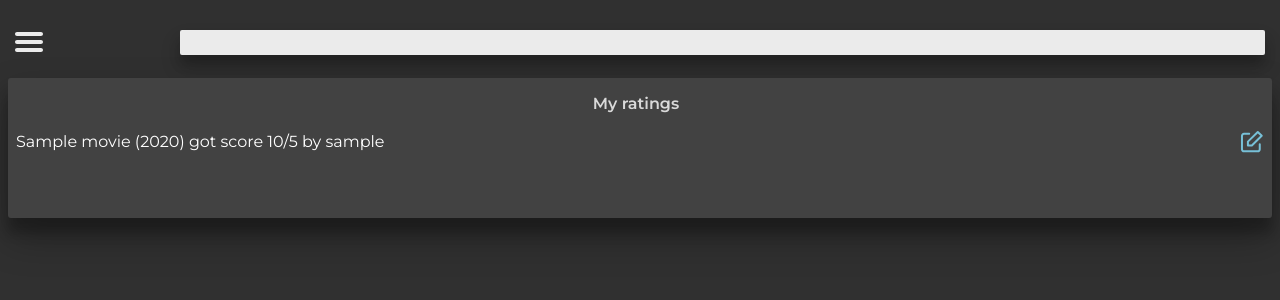
After one commit to benjaminleon/advicer, a Django app: page /ratings/ in a window 1280 px wide. The commit adds this page. Shown: the top 300 px of the page. Run offline with Django 3.2, Linux system fonts and the light colour scheme; a user stored in the database is signed in; tables that the repository leaves empty hold one stand-in row (values such as "Sample post").

Commit message:
Make page to see the ratings

```diff
--- a/tips/static/tips/style.css
+++ b/tips/static/tips/style.css
@@ -13,7 +13,7 @@ nav ul {
     z-index: 10;
     background: rgb(53, 49, 49);
     height: 100%;
-    width: 60%;
+    width: 70%;
 }
 
 nav ul li a {
@@ -236,3 +236,29 @@ header {
     padding-top: 1em;
     font-size: 12px;
 }
+
+/*****************************************/
+.section #ratings_list {
+/*    border: solid red 1px;*/
+    padding-top: 1em;
+    margin-left: 0.5em;
+    overflow: hidden;
+}
+
+.rating {
+    /*border: solid pink 1px;*/
+    overflow: auto;
+    margin-top: 1em;
+}
+
+.rating #text {
+    /*border: solid green 1px;*/
+    max-width: 90%;
+    float: left;
+}
+
+.rating img {
+    cursor: pointer;
+    /*border: solid white 1px;*/
+    float: right;
+}
--- a/tips/templates/tips/base.html
+++ b/tips/templates/tips/base.html
@@ -18,7 +18,7 @@
                         <img src="{% static 'tips/images/exit.svg' %}" alt="exit menu">
                     </li>
                     <li><a href="{% url 'tips:index' %}">Recommended for me</a></li>
-                    <li><a href="#">My rated movies</a></li>
+                    <li><a href="{% url 'tips:ratings' %}">My rated movies</a></li>
                     <li><a href="#">Common movies</a></li>
                     <li><a href="{% url 'logout' %}">Log out</a></li>
                 </ul>
--- a/tips/templates/tips/index.html
+++ b/tips/templates/tips/index.html
@@ -12,7 +12,7 @@
         <div class="section">
 
             <div class="headline">
-                Let's get started!</h1>
+                Let's get started!
             </div>
 
             <div id="main_content">
--- /dev/null
+++ b/tips/templates/tips/ratings.html
@@ -0,0 +1,37 @@
+{% extends 'base.html' %}
+{% load static %}
+
+<link rel="stylesheet" href="https://www.w3schools.com/w3css/4/w3.css">
+<link rel="stylesheet" type="text/css" href="{% static 'tips/style.css' %}">
+<meta name="viewport" content="width=device-width, initial-scale=1">
+
+{% block title %}Ratings{% endblock %}
+
+{% block content %}
+<div class="container">
+
+    <div class="section">
+
+        <div class="headline">
+        {% if ratings %}
+            My ratings
+        {% else %}
+            Go ahead and rate some movies!
+        {% endif %}
+        </div>
+
+        <ul id="ratings_list">
+        {% for rating in ratings %}
+            <div class="rating">
+                <li>
+                    <div id="text">{{ rating }}</div>
+                    <img src="{% static 'tips/images/edit.svg' %}" id="edit" class="edit" alt="edit">
+                </li>
+            </div>
+        {% endfor %}
+        </ul>
+
+    </div>
+
+</div>
+{% endblock %}
--- a/tips/urls.py
+++ b/tips/urls.py
@@ -10,4 +10,5 @@ urlpatterns = [
     path('deleteRating/<int:rating_id>', views.DeleteRating, name='delete'),
     path('deleteRatingByMovie/<int:movie_id>', views.DeleteRatingByMovie, name='deleteByMovie'),
     path('search/', login_required(views.SearchResultsView.as_view(), redirect_field_name=None), name='search_results'),
+    path('ratings/', login_required(views.ratings, redirect_field_name=None), name='ratings'),
 ]
--- a/tips/views.py
+++ b/tips/views.py
@@ -38,6 +38,14 @@ def index(request):
     }
 
     return render(request, 'tips/index.html', context)
+
+
+def ratings(request):
+    context = {
+        'ratings': Rating.objects.filter(user = request.user),
+    }
+
+    return render(request, 'tips/ratings.html', context)
 
 
 def NewRating(request, movie_id):
```
Also changed, not shown: tips/static/tips/images/edit.svg (added).
